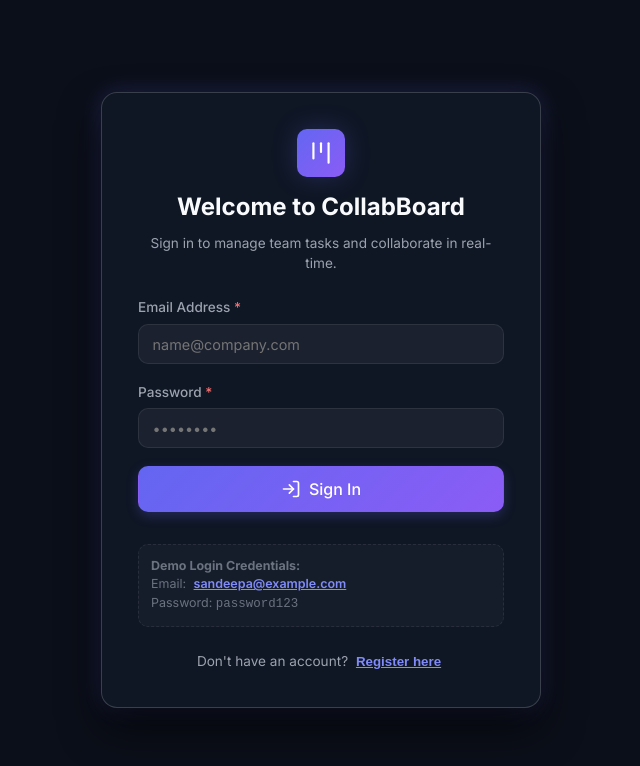
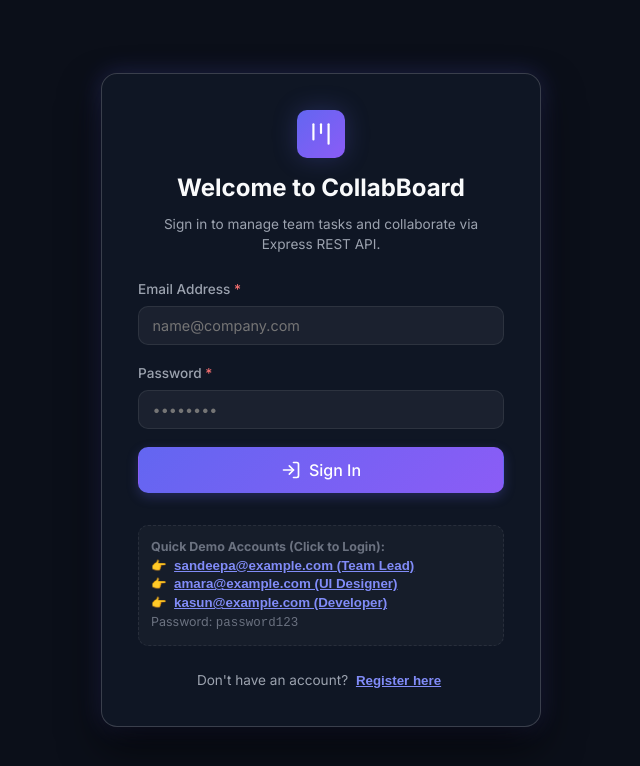
Before and after one commit to sandeepailangasingha/collabboard, a React (Vite) app in the folder client/: page / in a window 1280 px wide. Shown: the top 766 px of the page, without its empty margins (319-959 px from the left). Built offline with nearby package versions, Linux system fonts and the light colour scheme.

Commit message:
fix: improve demo login button handler and REST API connection

```diff
--- a/client/src/pages/LoginPage.jsx
+++ b/client/src/pages/LoginPage.jsx
@@ -1,7 +1,7 @@
 import React, { useState, useContext } from 'react';
 import { AuthContext } from '../context/AuthContext';
 import Button from '../components/Button';
-import { Kanban, LogIn, Lock, Mail } from 'lucide-react';
+import { Kanban, LogIn } from 'lucide-react';
 import '../styles/Auth.css';
 
 export default function LoginPage({ onSwitchToRegister }) {
@@ -11,16 +11,15 @@ export default function LoginPage({ onSwitchToRegister }) {
   const [error, setError] = useState('');
   const [submitting, setSubmitting] = useState(false);
 
-  const handleSubmit = async (e) => {
-    e.preventDefault();
-    if (!email || !password) {
+  const executeLogin = async (userEmail, userPassword) => {
+    if (!userEmail || !userPassword) {
       setError('Please provide email and password');
       return;
     }
     setError('');
     setSubmitting(true);
     try {
-      await login(email, password);
+      await login(userEmail.trim(), userPassword.trim());
     } catch (err) {
       setError(err.message || 'Invalid email or password');
     } finally {
@@ -28,9 +27,15 @@ export default function LoginPage({ onSwitchToRegister }) {
     }
   };
 
+  const handleSubmit = (e) => {
+    e.preventDefault();
+    executeLogin(email, password);
+  };
+
   const handleQuickLogin = (demoEmail) => {
     setEmail(demoEmail);
     setPassword('password123');
+    executeLogin(demoEmail, 'password123');
   };
 
   return (
@@ -41,7 +46,7 @@ export default function LoginPage({ onSwitchToRegister }) {
             <Kanban size={26} />
           </div>
           <h1 className="auth-title">Welcome to CollabBoard</h1>
-          <p className="auth-subtitle">Sign in to manage team tasks and collaborate in real-time.</p>
+          <p className="auth-subtitle">Sign in to manage team tasks and collaborate via Express REST API.</p>
         </div>
 
         {error && <div className="auth-alert">{error}</div>}
@@ -77,23 +82,26 @@ export default function LoginPage({ onSwitchToRegister }) {
             size="lg"
             disabled={submitting}
             icon={LogIn}
-            className="w-full"
           >
             {submitting ? 'Signing in...' : 'Sign In'}
           </Button>
         </form>
 
         <div className="demo-creds">
-          <strong>Demo Login Credentials:</strong>
+          <strong>Quick Demo Accounts (Click to Login):</strong>
           <br />
-          Email: <span className="auth-link" onClick={() => handleQuickLogin('sandeepa@example.com')}>sandeepa@example.com</span>
+          👉 <button type="button" className="auth-link" onClick={() => handleQuickLogin('sandeepa@example.com')}>sandeepa@example.com (Team Lead)</button>
+          <br />
+          👉 <button type="button" className="auth-link" onClick={() => handleQuickLogin('amara@example.com')}>amara@example.com (UI Designer)</button>
+          <br />
+          👉 <button type="button" className="auth-link" onClick={() => handleQuickLogin('kasun@example.com')}>kasun@example.com (Developer)</button>
           <br />
           Password: <code>password123</code>
         </div>
 
         <div className="auth-footer">
           Don't have an account?{' '}
-          <button className="auth-link" onClick={onSwitchToRegister}>
+          <button type="button" className="auth-link" onClick={onSwitchToRegister}>
             Register here
           </button>
         </div>
```
